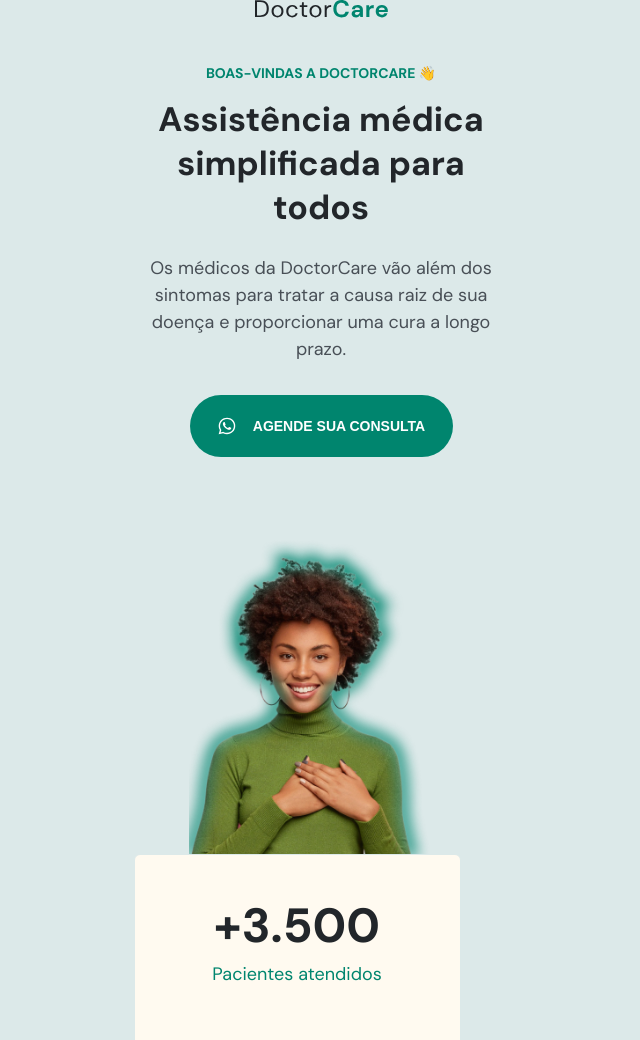
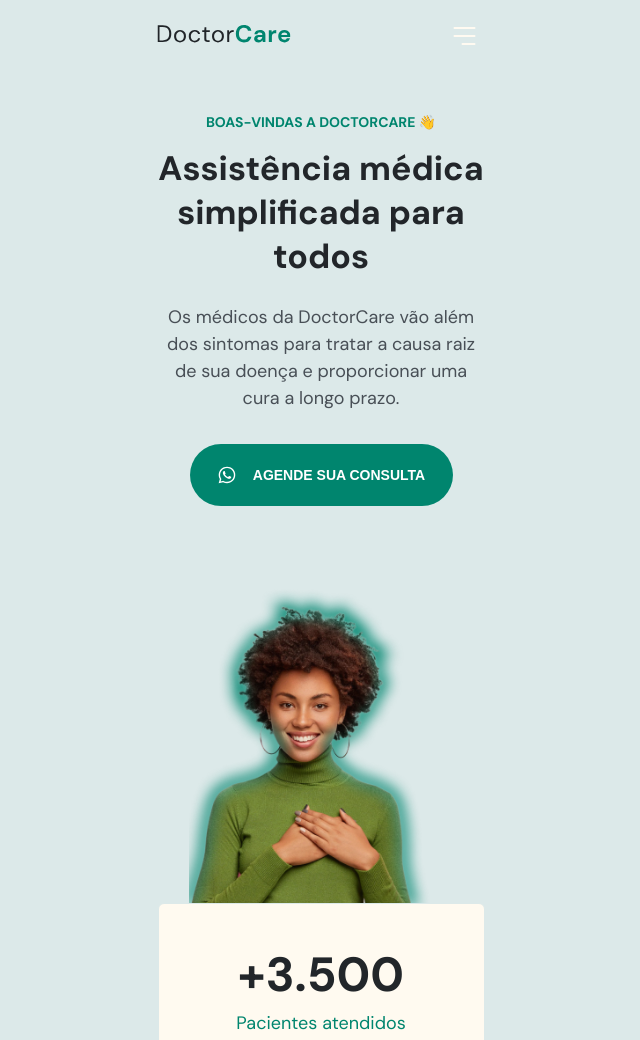
Before and after one commit to Thiago-dev1/-NLW-6-doctorcare, a plain HTML site: page index.html in a window 1280 px wide. Shown: the top 1040 px of the page, without its empty margins (319-959 px from the left). Drawn offline with Linux system fonts and the light colour scheme.

```diff
--- a/index.html
+++ b/index.html
@@ -18,7 +18,7 @@
 
 <body>
 
-    <nav>
+    <nav class="wrapper">
         <a class="logo" href="#">
             <svg width="133" height="18" viewBox="0 0 133 18" fill="none" xmlns="http://www.w3.org/2000/svg">
                 <path
@@ -53,9 +53,14 @@
                     fill="#00856F" />
             </svg>
         </a>
+        <svg width="40" height="40" viewBox="0 0 40 40" fill="none" xmlns="http://www.w3.org/2000/svg">
+            <path d="M10 20H30" stroke="#FFFAF1" stroke-width="2" stroke-linecap="round" stroke-linejoin="round" />
+            <path d="M10 12H30" stroke="#FFFAF1" stroke-width="2" stroke-linecap="round" stroke-linejoin="round" />
+            <path d="M18 28L30 28" stroke="#FFFAF1" stroke-width="2" stroke-linecap="round" stroke-linejoin="round" />
+        </svg>
     </nav>
 
-    <header>
+    <header class="wrapper">
         <h4>BOAS-VINDAS A DOCTORCARE 👋</h4>
 
         <h1>Assistência médica simplificada para todos</h1>
--- a/style.css
+++ b/style.css
@@ -12,6 +12,8 @@
 
 
     font-size: 62.5%; /* 1rem = 10px */
+
+    --nav-height: 7.2rem;
 }
 
 body{
@@ -19,28 +21,46 @@
     font-size: 1.6rem; /* = 16px */
     text-align: center;
 }
-
-header{
+.wrapper{
     width: 37.5rem;
     margin-right: auto;
     margin-left: auto;
-    margin-top: 4.1rem;
+    padding-inline: 2.4rem;
 }
 
-h4{
+/*Header=============================================*/
+header{
+
+    margin-top: calc(4.1rem + var(--nav-height));
+}
+
+header::before{
+    content: "";
+    width: 100vw;
+    height: calc(108rem + var(--nav-height)); /* = 1080px*/
+    background-color: var(--brand-light);
+    display: block;
+
+    position: absolute;
+    top: 0;
+    left: 0;
+    z-index: -1;
+}
+
+header h4{
     font-size: 1.4rem; /* = 14px */
     color: var(--primary-color);
     margin-bottom: 1.6rem;
 }
 
-h1{
+header h1{
     font-size: 3.4rem;
     color: var(--headline);
     line-height: 130%;
     margin-bottom: 2.4rem;
 }
 
-p{
+header p{
     font-size: 1.8rem;
     line-height: 150%;
     font-weight: 400;
@@ -48,7 +68,7 @@
     margin-bottom: 3.2rem;
 }
 
-button{
+header button{
     margin-bottom: 6rem;
     background: var(--primary-color);
 
@@ -71,6 +91,14 @@
 
     margin-right: auto;
     margin-left: auto;
+}
+.foto{
+
+    width: 26.4rem;
+    display: block;
+    margin-inline: auto;
+
+    object-position:-2rem 2rem;
 }
 
 .stats{
@@ -106,24 +134,18 @@
     line-height: 150%;
 }
 
-.foto{
+/*navigation */
 
-    width: 26.4rem;
-    display: block;
-    margin-inline: auto;
+nav{
+    display: flex;
+    align-items: center;
+    justify-content: space-between;
 
-    object-position:-2rem 2rem;
+
+    height: var(--nav-height);
+
+    position: fixed;
+    top: 0;
+    left: 50%;
+    transform: translateX(-50%);
 }
-
-header::before{
-    content: "";
-    width: 100vw;
-    height: 108rem; /* = 1080px*/
-    background-color: var(--brand-light);
-    display: block;
-
-    position: absolute;
-    top: 0;
-    left: 0;
-    z-index: -1;
-}
```
